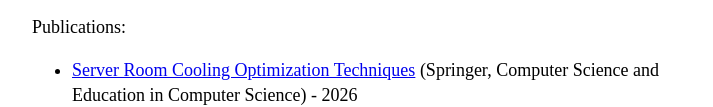
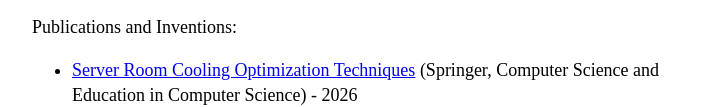
Before and after one commit to gospodinbodurov/gospodinbodurov.github.io, a plain HTML site: page index.html in a window 1280 px wide. Shown: the part 2215-2322 px from the top of the page, without its empty margins (283-996 px from the left). Drawn offline with Linux system fonts and the light colour scheme.

Commit message:
Rename Publications to Publications and Inventions
Co-Authored-By: Claude Opus 5.5 <noreply@anthropic.com>

```diff
--- a/index.html
+++ b/index.html
@@ -115,7 +115,7 @@
          <li><a target="_blank" href="https://flyr.com">Airline offer, order and pricing systems</a>, <a target="_blank" href="https://outnex.ai">AI-powered email outreach platforms</a> and <a target="_blank" href="https://gamira.tech">multiplayer game backends with matchmaking and dedicated servers</a></li>
          <li>AI-based embroidery pattern systems, <a target="_blank" href="https://www.virtuosoqa.com/">test automation tools</a>, social media, <a target="_blank" href="https://www.crunchbase.com/organization/vereign">digital document signing</a> and <a target="_blank" href="https://codeit.bg/eng">programmer evaluation platforms</a></li>
       </ul>
-      <p>Publications:</p>
+      <p>Publications and Inventions:</p>
       <ul>
          <li><a target="_blank" href="https://link.springer.com/book/10.1007/978-3-032-33123-6">Server Room Cooling Optimization Techniques</a>
             (Springer, Computer Science and Education in Computer Science) - 2026
```
